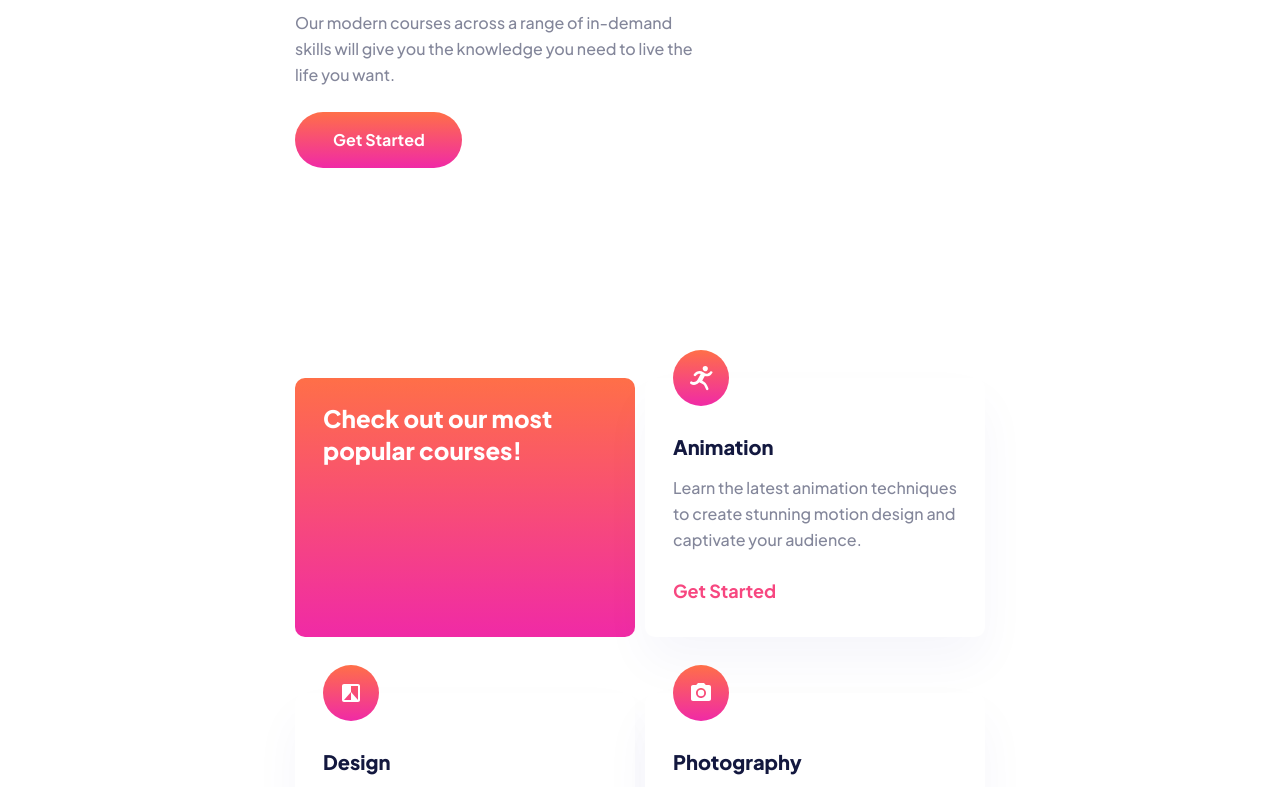
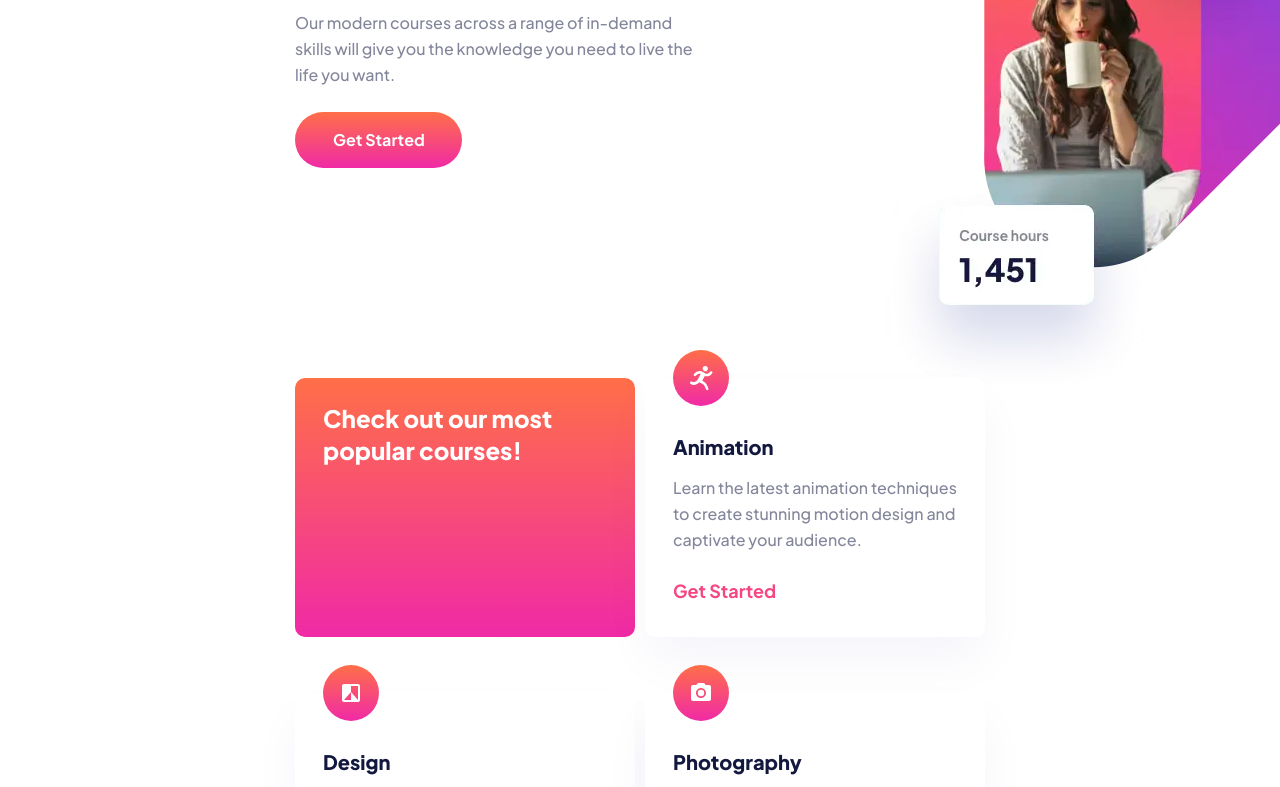
Before and after one commit to lizzo111/skilled-e-learning-page, a plain HTML site: page index.html in a window 1280 px wide. Shown: the part 250-1037 px from the top of the page. Drawn offline with Linux system fonts and the light colour scheme; the site is published under a folder, as on GitHub Pages, so addresses that start at the root find nothing.

Commit message:
add index.html file

```diff
--- a/styles.css
+++ b/styles.css
@@ -149,7 +149,7 @@ footer span {
 
 @media screen and (min-width: 768px) {
   body {
-    background-image: url("/assets/image-hero-tablet.webp");
+    background-image: url("./assets/image-hero-tablet.webp");
     background-repeat: no-repeat;
     background-position: top -80px right -300px;
   }
```
